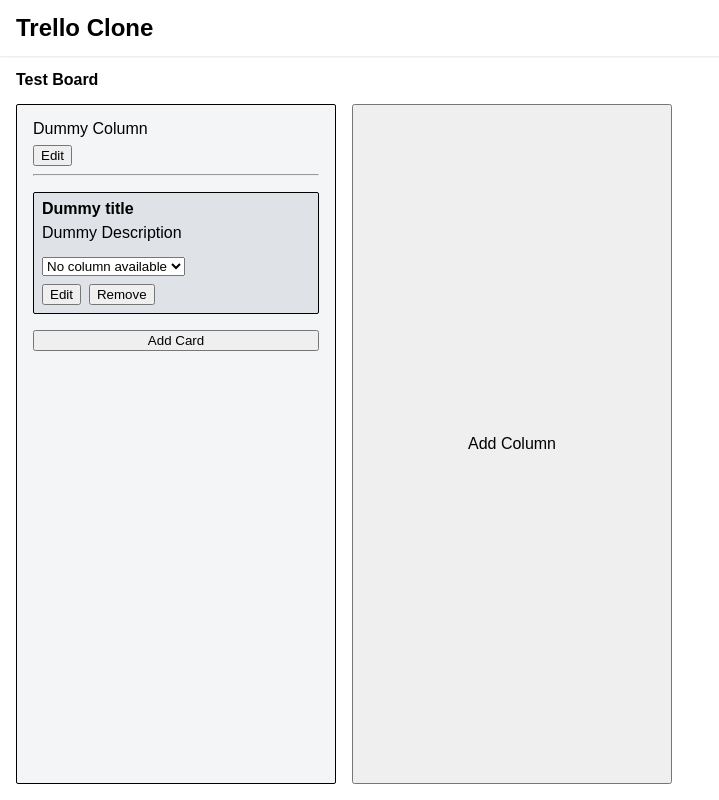
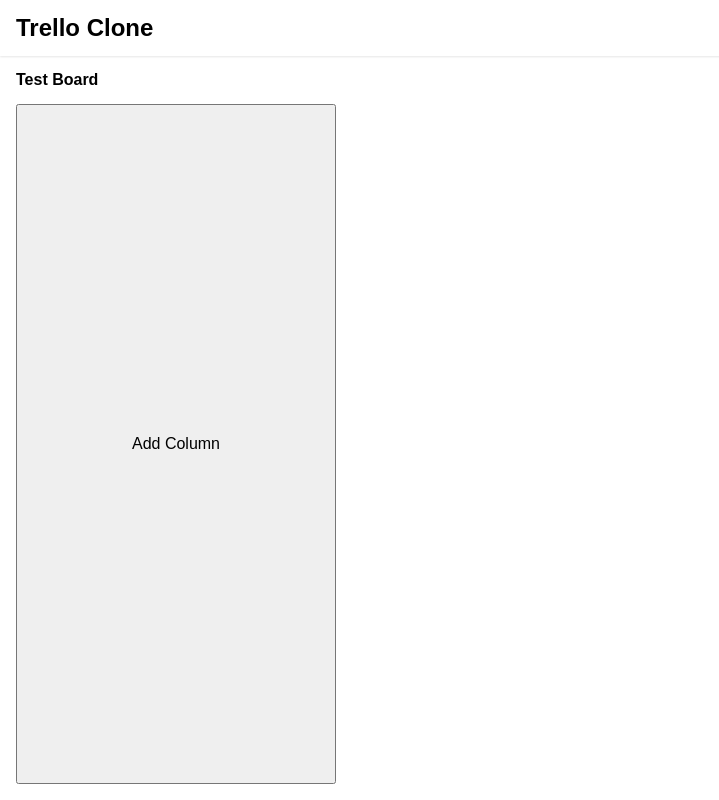
Before and after one commit to msharifi99/trello-clone, a React (Create React App) app: page / in a window 1280 px wide. Shown: the whole page, without its empty margins (0-719 px from the left). Built offline with nearby package versions, Linux system fonts and the light colour scheme.

Commit message:
feat: reset editing column on add card

```diff
--- a/src/contexts/board/index.tsx
+++ b/src/contexts/board/index.tsx
@@ -55,16 +55,8 @@
   children: ReactNode;
 };
 function BoardProvider({ children }: BoardProviderProps): JSX.Element {
-  const [columns, setColumns] = useState<BoardContext["columns"]>([
-    { cardsId: ["card_1"], id: "column_12", title: "Dummy Column" },
-  ]);
-  const [cardsById, setCardsById] = useState<BoardContext["cardsById"]>({
-    card_1: {
-      description: "Dummy Description",
-      id: "card_1",
-      title: "Dummy title",
-    },
-  });
+  const [columns, setColumns] = useState<BoardContext["columns"]>([]);
+  const [cardsById, setCardsById] = useState<BoardContext["cardsById"]>({});
 
   const [editingColumnId, setEditingColumnId] =
     useState<BoardContext["editingColumnId"]>();
@@ -91,6 +83,9 @@
         currentColumn.id === column.id ? newColumn : currentColumn
       );
     });
+
+    setEditingColumnId(undefined);
+    setEditingCardId(undefined);
 
     return newCard;
   }, []);
```
